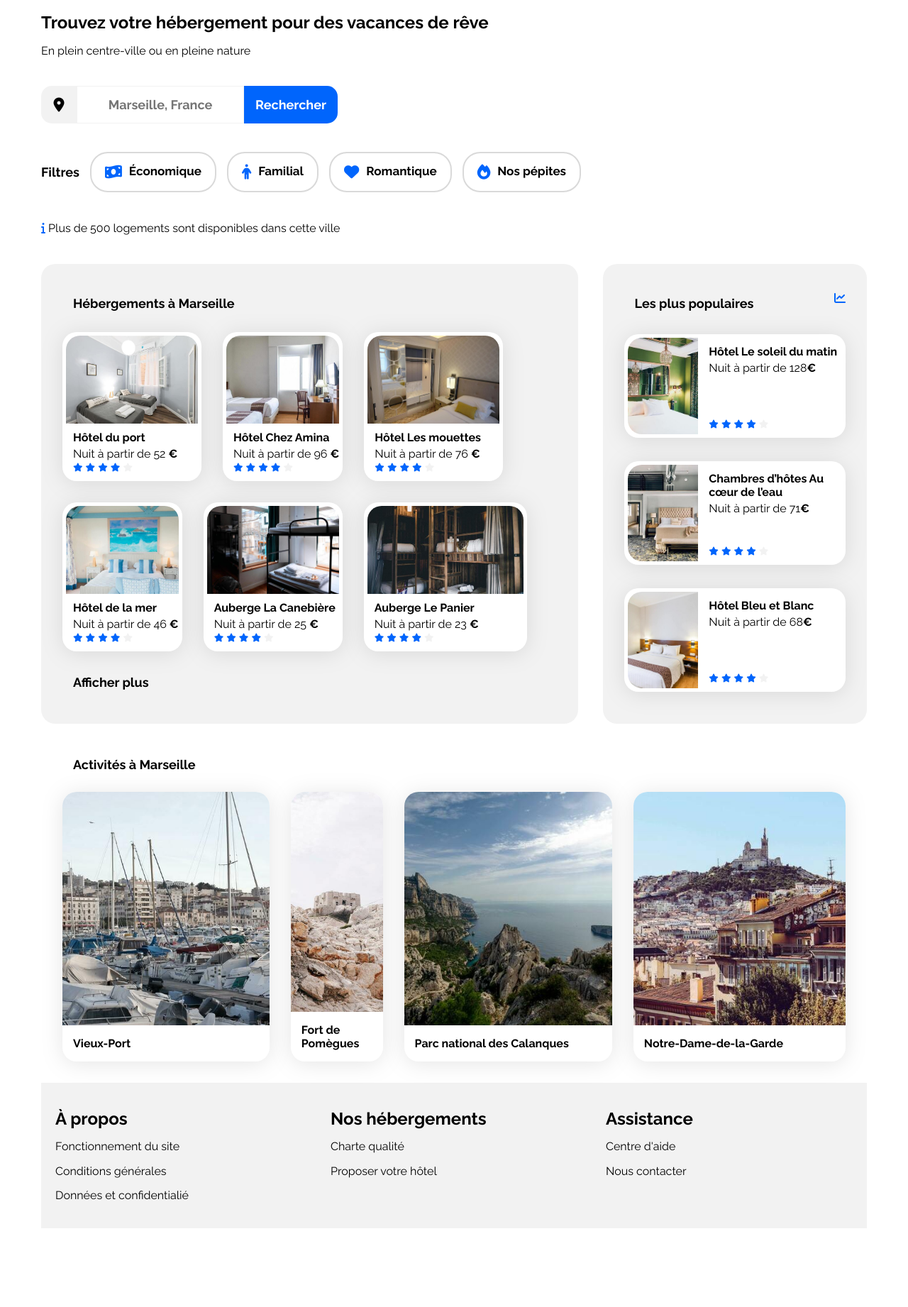
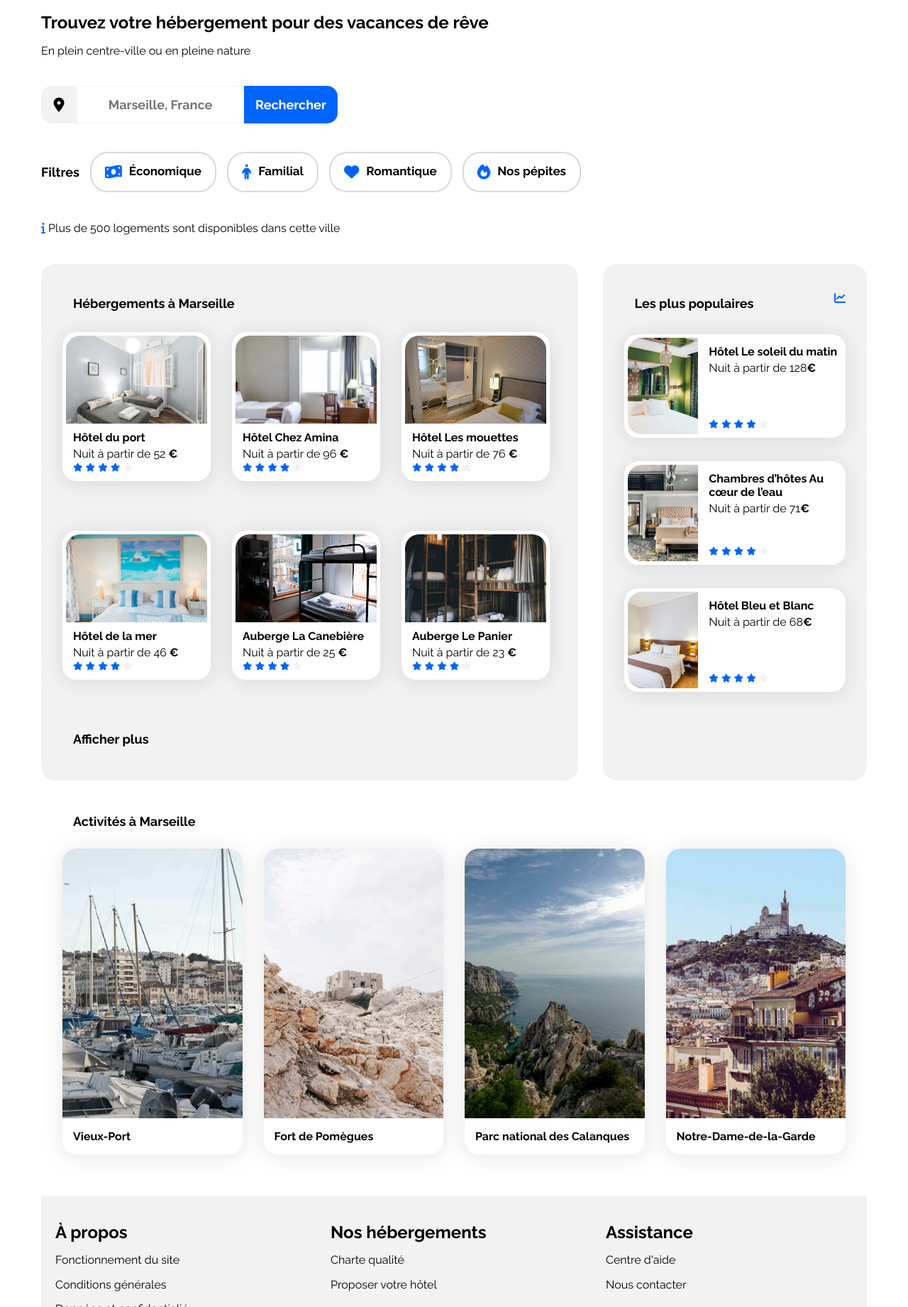
Before and after one commit to QJanvier/Projet-n-3-Booki, a plain HTML site: page booki-starter-code-master/index.html in a window 1280 px wide. Shown: the part 113-1955 px from the top of the page at 71% size. Before the commit the page ends 1852 px from the top, so only its background shows below. Drawn offline with Linux system fonts and the light colour scheme.

Commit message:
cards scaling&icon search

```diff
--- a/booki-starter-code-master/css/style.css
+++ b/booki-starter-code-master/css/style.css
@@ -142,7 +142,7 @@ a {
     display: flex;
 }
 
-.form_search i{
+#location_icon {
     background-color: #F2F2F2;
     width: 50px;
     height: auto;
@@ -154,13 +154,12 @@ a {
 }
 
 
-.form_search input{
+.form_search .search_holder{
     width: 230px;
     height: 49px;
     border: 1px solid #F2F2F2;
     display: flex;
     text-align: center;
-    font: 'Raleway';
     font-size: 18px;
     font-weight: 700;
     line-height: 21.13px;
@@ -168,10 +167,9 @@ a {
 }
 
 
-.form_search button{
+.search_button{
     background-color: #0065FC;
     color: white;
-    font: 'Raleway';
     font-size: 18px;
     font-weight: 700;
     height: auto;
@@ -179,8 +177,19 @@ a {
     border: 1px;
     border-radius: 0px 15px 15px 0px;
     padding: 15px 16px 15px 16px;
-    gap: 10px;
-    display: inline;
+
+}
+
+.button_glass {
+    background-color: #0065FC;
+    font-size: 18px;
+    font-weight: 700;
+    height: auto;
+    width: 132px;
+    border: 1px;
+    border-radius: 0px 15px 15px 0px;
+    padding: 15px 16px 15px 16px;
+    display: none;
 }
 
 .filtres {
@@ -206,7 +215,6 @@ a {
     line-height: 19.96px;
     display: flex;
     align-items: center;
-
 }
 
 .infobar {
@@ -250,6 +258,10 @@ a {
     margin-top: 30px;
 }
 
+.card_set {
+    width: 30%;
+    height: 250px;
+}
 .hebergements-cards .card{
     display: flex;
     flex-direction: column;
@@ -355,11 +367,15 @@ a {
     display: flex;
     flex-direction: row;
     gap: 30px;
+    margin-bottom: 80px;
 }
 
+.card_scale {
+    width: 30%;
+    height: 380px;
+}
 .activites_cards .card {
     display: flex;
-    height: 380px;
     border-radius: 20px 20px 20px 20px;
     padding: 0%;
 }
@@ -377,6 +393,9 @@ a {
     margin-left: 15px;
 }
 
+#fort {
+    object-fit: fill;
+}
 /****** footer **********/
 
 footer {
@@ -448,4 +467,8 @@ footer p{
 /* Small devices (phones, less than 768px) */
 @media (max-width: 767.98px) {
     /* ... */
+    .search_button {
+        display: none;
+    }
+
 }
--- a/booki-starter-code-master/index.html
+++ b/booki-starter-code-master/index.html
@@ -37,9 +37,12 @@
                 </div>
                 <div class="searchbar">
                     <form  class="form_search" method="get" action="">
-                        <i class="fa-sharp fa-solid fa-location-dot fa-lg" style="color: #000000;"></i>
-                        <input type="text" placeholder="Marseille, France" name="search">
-                        <button type="submit">Rechercher</button>
+                        <i id="location_icon" class="fa-sharp fa-solid fa-location-dot fa-lg" style="color: #000000;"></i>
+                        <input class="search_holder" type="text" placeholder="Marseille, France" name="search">
+                        <input  class="search_button" type="submit" value="Rechercher " ></input>
+                        <button class="button_glass" type="submit">
+                            <i class="fa-solid fa-magnifying-glass" style="color: white"></i>
+                        </button>
                     </form>
                 </div>
                 <div class="filtres">
@@ -60,12 +63,12 @@
                 </div>
             </section>
             <div class="hebergements-and-populaires">
-                <section class="hebergements">
+                <section id="hebergements" class="hebergements">
                     <div class="hebergements-title">
                         <h2 class="section-title">Hébergements à Marseille</h2>
                     </div>
                     <div class="hebergements-cards">
-                        <a href="">
+                        <a href="" class="card_set">
                             <article class="card">
                                 <img src="./images/hebergements/fred-kleber.jpg"
                                     alt="Image montrant la chambre de l'hotel du port">
@@ -88,7 +91,7 @@
                                 </div>
                             </article>
                         </a>
-                        <a href="">
+                        <a href="" class="card_set">
                             <article class="card">
                                 <img src="./images/hebergements/febrian-zakaria.jpg"
                                     alt="Image montrant la chambre de l'hotel Chez Amina">
@@ -111,7 +114,7 @@
                                 </div>
                             </article>
                         </a>
-                        <a href="">
+                        <a href="" class="card_set">
                             <article class="card">
                                 <img src="./images/hebergements/reisetopia.jpg"
                                     alt="Image montrant la chambre de l'hotel Les mouettes">
@@ -134,7 +137,7 @@
                                 </div>
                             </article>
                         </a>
-                        <a href="">
+                        <a href="" class="card_set">
                             <article class="card">
                                 <img src="./images/hebergements/annie-spratt.jpg"
                                     alt="Image montrant la chambre de l'hotel de la mer">
@@ -157,7 +160,7 @@
                                 </div>
                             </article>
                         </a>
-                        <a href="">
+                        <a href="" class="card_set">
                             <article class="card">
                                 <img src="./images/hebergements/marcus-loke.jpg"
                                     alt="Image montrant la chambre de l'auberge de la Canebière">
@@ -180,7 +183,7 @@
                                 </div>
                             </article>
                         </a>
-                        <a href="">
+                        <a href="" class="card_set">
                             <article class="card">
                                 <img src="./images/hebergements/nicate-lee.jpg"
                                     alt="Image montrant la chambre de l'auberge le Panier">
@@ -277,12 +280,12 @@
                     </div>
                 </section>
             </div>
-            <section class="activites">
+            <section id="activites" class="activites">
                     <div class="activites-title">
                         <h2 class="section-title">Activités à Marseille</h2>
                     </div>
                     <div class="activites_cards">
-                        <a href="#">
+                        <a href="#" class="card_scale">
                             <article class="card">
                                 <div class="card-content">
                                     <img src="./images/activites/reno-laithienne.jpg" alt="Image du Vieux-port">
@@ -292,7 +295,7 @@
                                 </div>
                             </article>
                         </a>
-                        <a href="#">
+                        <a href="#" class="card_scale">
                             <article class="card">
                                 <div class="card-content">
                                     <img id="fort" src="./images/activites/paul-hermann.jpg" alt="Image du Fort de Pomègues">
@@ -302,7 +305,7 @@
                                 </div>
                             </article>
                         </a>
-                        <a href="#">
+                        <a href="#" class="card_scale">
                             <article class="card">
                                 <div class="card-content">
                                     <img src="./images/activites/kilyan-sockalingum.jpg"
@@ -313,7 +316,7 @@
                                 </div>
                             </article>
                         </a>
-                        <a href="#">
+                        <a href="#" class="card_scale">
                             <article class="card">
                                 <div class="card-content">
                                     <img src="./images/activites/florian-wehde.jpg"
```
